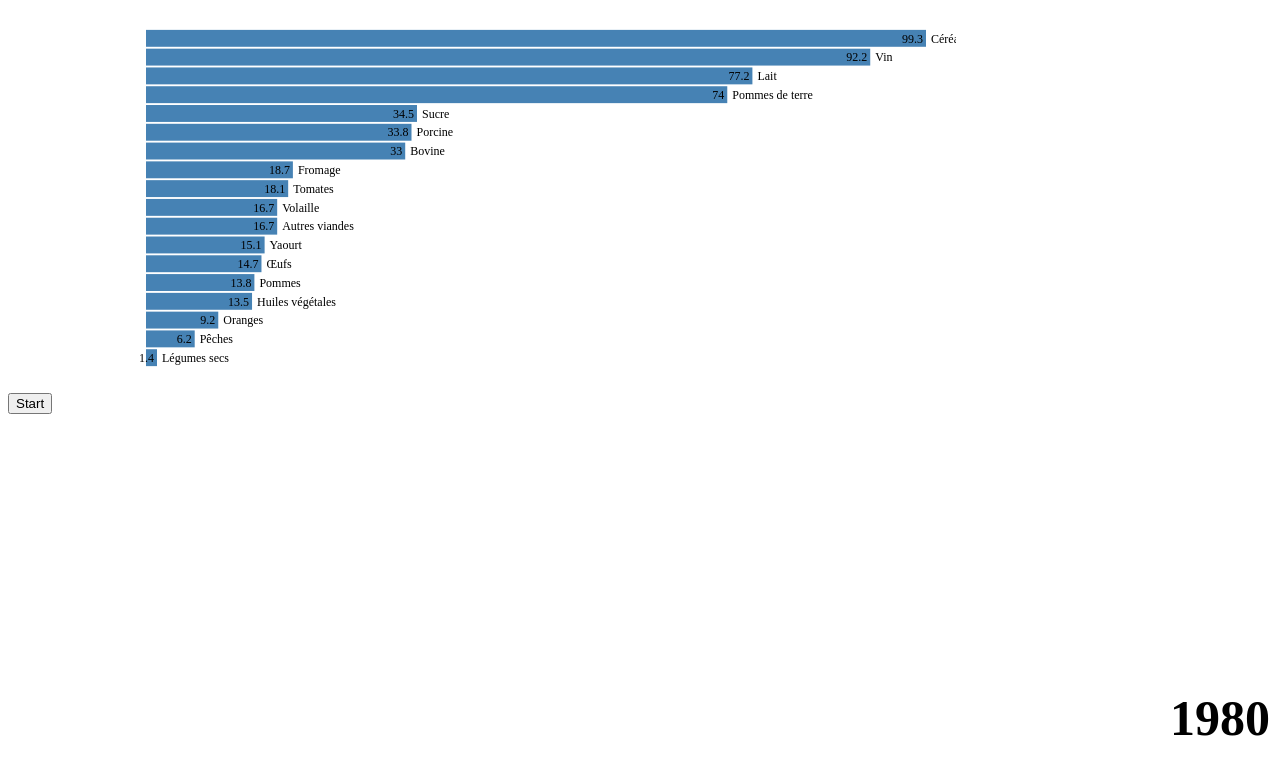
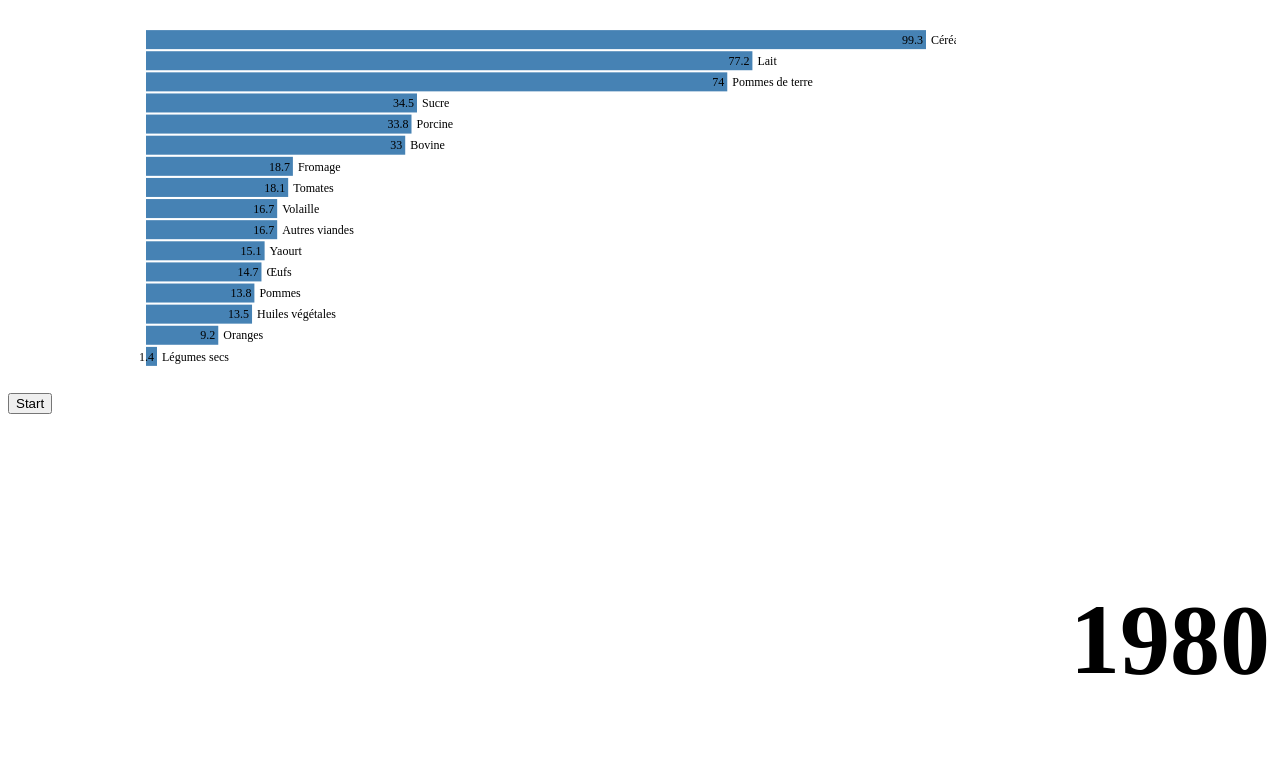
Before and after one commit to nabilouhi/Alimentation_Scroll_story, a plain HTML site: page index.html in a window 1280 px wide. Drawn offline with nearby package versions, Linux system fonts and the light colour scheme.

Commit message:
Update index.html

```diff
--- a/index.html
+++ b/index.html
@@ -17,13 +17,14 @@
       font-size: 12px;
       text-anchor: end;
     }
-    .Bigdate{position: absolute; font-size:50px; bottom:3px; right:10px}
+    .Bigdate{position: absolute; font-size:100px; bottom:3px; right:10px}
   </style>
 </head>
 <body>
+  <h3 id="date_step" class="Bigdate"></h3>
   <button id="start-button">Start</button>
   <svg width="900" height="400"></svg>
-  <h3 id="date_step" class="Bigdate"></h3>
+
 </body>
 <script type="text/javascript">
 
@@ -49,10 +50,10 @@ d3.json("data.json").then(data => {
     const v = data.find(d => d.Year === date_step)
     const values = [
           { name: "Volaille", value: v.Volaille },
-          { name: "Vin", value: v.Vin },
+         // { name: "Vin", value: v.Vin },
           { name: "Oranges", value: v.Oranges },
           { name: "Pommes", value: v.Pommes },
-          { name: "Pêches", value: v["Pêches"] },
+          //{ name: "Pêches", value: v["Pêches"] },
           { name: "Tomates", value: v.Tomates },
           { name: "Huiles végétales", value: v["Huiles_végétales"] },
           { name: "Sucre", value: v.Sucre },
```
